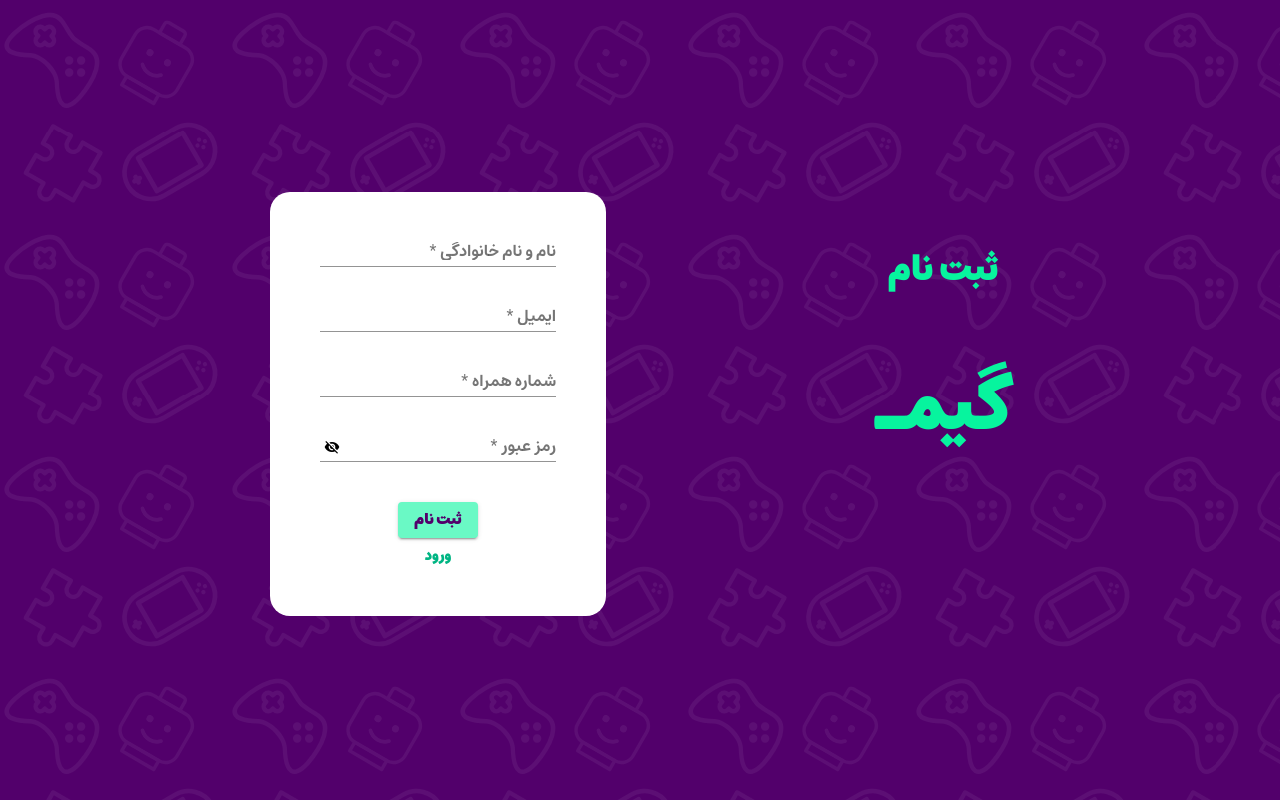
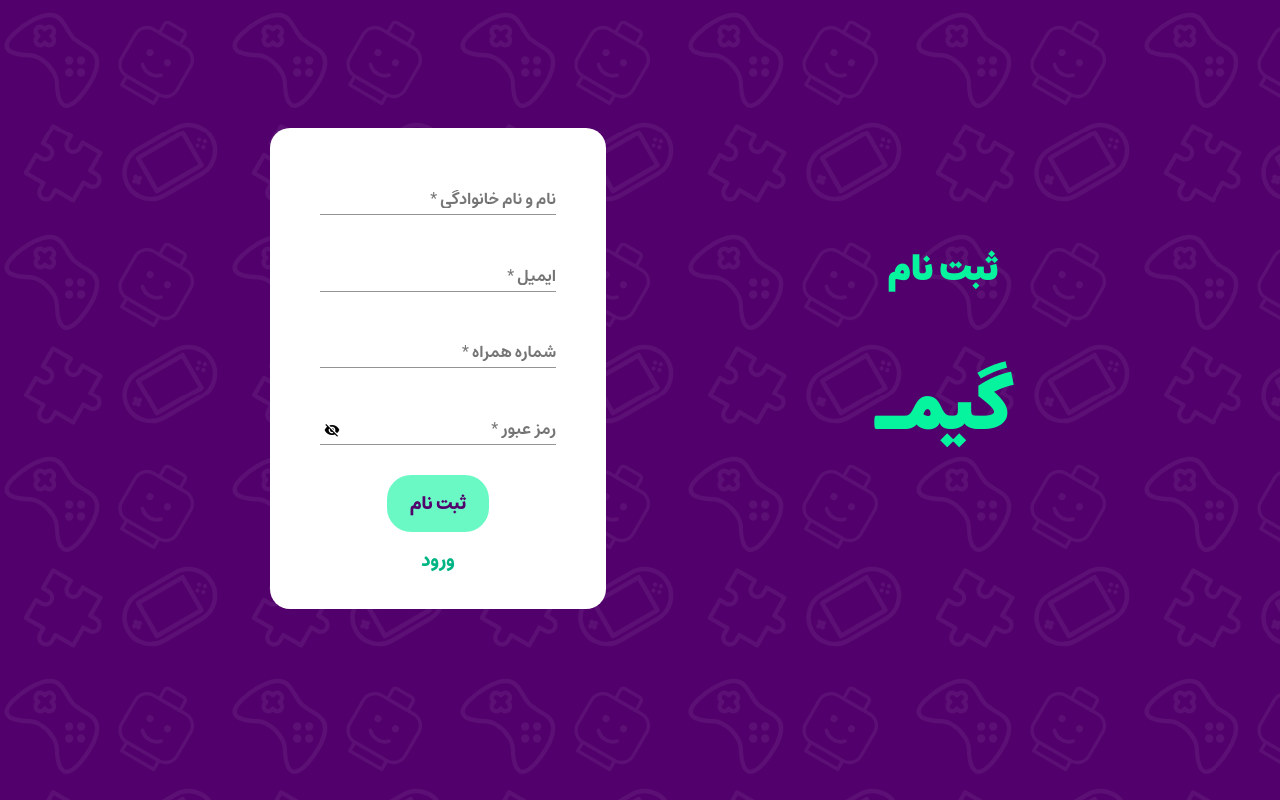
Before and after one commit to AUTGamecraft/GC-Front, an Angular app: page /signup in a window 1280 px wide. Built offline with nearby package versions, Linux system fonts and the light colour scheme.

Commit message:
signup page edited

```diff
--- a/src/app/sign-up-page/sign-up-page.component.html
+++ b/src/app/sign-up-page/sign-up-page.component.html
@@ -1,73 +1,95 @@
-<div
-    style="  display: flex; justify-content: space-evenly; direction: rtl; background-color: #52006b; height: 100%; background-image: url('assets/svg/pattern.svg'); ">
+<div class="signup">
 
 
-    <div style="direction: rtl; text-align: center; margin-top: 15% ;">
+    <div class="signup-title-div">
 
-        <h4 style="font-size:35px;font-family: 'Estedad-Black';color: #07f49e;margin-bottom: 0;">ثبت نام</h4>
-        <h1 style="font-size:70px;font-family: 'Estedad-Black';color: #07f49e;margin-bottom: 0;">گیمـ</h1>
+        <h4 class="signup-title1">
+            {{publicservice.Texts.Texts["signup1"]}}</h4>
+        <h1 class="signup-title2">
+            {{publicservice.Texts.Texts["signup2"]}}</h1>
 
     </div>
 
 
 
-<div  style="background-color: white ; height: 48% ; margin-top: 15%;  text-align: center; border-radius: 20px;padding: 20px 40px 20px 40px;width: 20%;">
-    <div style="padding: 10px;">
-    <div>
-        <form class="example-form">
-            <mat-form-field class="example-full-width" style="text-align: right;width: 100%;">
-             <mat-label style="font-family: 'Estedad-SemiBold';">نام و نام خانوادگی</mat-label>
-                <input matInput [formControl]="emailFormControl4" id="inputName" style="text-align: right;font-family: 'Estedad-Regular';" [(ngModel)] = "publicservice.Name">
-                <mat-error *ngIf=" !emailFormControl4.hasError('required')">
-
-                </mat-error>
-                <mat-error *ngIf="emailFormControl4.hasError('required')" style="font-family: 'Estedad-Regular';">
-                    وارد کردن نام <strong>اجباری</strong> است
+    <div class="left-div">
+        <div class="form-fields-div">
+            <div class="form-field-div">
+                <form>
+                    <mat-form-field class="form-field">
+                        <mat-label class="label">{{publicservice.Texts.Texts["signup3"]}}
+                        </mat-label>
+                        <input matInput [formControl]="emailFormControl4" id="inputName" class="input"
+                            [(ngModel)]="publicservice.Name">
+                        <mat-error *ngIf="emailFormControl4.hasError('required')" class="error">
+                            {{publicservice.Texts.Texts["signup6"]}}
+                            <strong>{{publicservice.Texts.Texts["signup5"]}}</strong>
+                            {{publicservice.Texts.Texts["signup4"]}}
                         </mat-error>
                     </mat-form-field>
                 </form>
             </div>
-    <div>
-        <form class="example-form">
-            <mat-form-field class="example-full-width" style="text-align: right;width: 100%;">
-                <mat-label style="font-family: 'Estedad-SemiBold';">ایمیل</mat-label>
-                <input matInput [formControl]="emailFormControl1" id="inputEmail" placeholder="Ex. pat@example.com"
-                    style="text-align: right;font-family: 'Estedad-Regular';" [(ngModel)]="publicservice.Email">
-                <mat-error *ngIf="emailFormControl1.hasError('email') && !emailFormControl1.hasError('required')" style="font-family: 'Estedad-Regular';">
-                    لطفا یک ایمیل صحیح وارد کنید
+            <div class="form-field-div">
+                <form>
+                    <mat-form-field class="form-field">
+                        <mat-label class="label">{{publicservice.Texts.Texts["signup7"]}}
+                        </mat-label>
+                        <input matInput [formControl]="emailFormControl1" id="inputEmail"
+                            placeholder="Ex. pat@example.com" class="input" [(ngModel)]="publicservice.Email">
+                        <mat-error
+                            *ngIf="emailFormControl1.hasError('email') && !emailFormControl1.hasError('required')"
+                            class="error">
+                            {{publicservice.Texts.Texts["signup8"]}}
                         </mat-error>
-                <mat-error *ngIf="emailFormControl1.hasError('required')"  style="font-family: 'Estedad-Regular';">
-                    وارد کردن ایمیل <strong>اجباری</strong> است
+                        <mat-error *ngIf="emailFormControl1.hasError('required')" class="error">
+                            {{publicservice.Texts.Texts["signup9"]}}
+                            <strong>{{publicservice.Texts.Texts["signup5"]}}</strong>
+                            {{publicservice.Texts.Texts["signup4"]}}
                         </mat-error>
                     </mat-form-field>
                 </form>
             </div>
-    <div>
-        <form class="example-form">
-            <mat-form-field class="example-full-width" style="text-align: right;width: 100%;">
-                <mat-label style="font-family: 'Estedad-SemiBold';">شماره همراه</mat-label>
-                <input matInput [formControl]="emailFormControl2" id="inputPhone" placeholder="*********09" style="text-align: right;font-family: 'Estedad';" [(ngModel)]="publicservice.PhoneNumber" type="text" pattern="[0-9]*" >
-                <mat-error *ngIf="emailFormControl2.hasError('pattern') && !emailFormControl2.hasError('required')" style="font-family: 'Estedad-Regular';">
-                    لطفا یک شماره همراه صحیح وارد کنید
+            <div class="form-field-div">
+                <form>
+                    <mat-form-field class="form-field">
+                        <mat-label class="label">{{publicservice.Texts.Texts["signup10"]}}
+                        </mat-label>
+                        <input matInput [formControl]="emailFormControl2" id="inputPhone" placeholder="*********09"
+                            class="input" [(ngModel)]="publicservice.PhoneNumber" type="text" pattern="[0-9]*">
+                        <mat-error
+                            *ngIf="emailFormControl2.hasError('pattern') && !emailFormControl2.hasError('required')"
+                            class="error">
+                            {{publicservice.Texts.Texts["signup11"]}}
                         </mat-error>
-                <mat-error *ngIf="emailFormControl2.hasError('required')" style="font-family: 'Estedad-Regular';">
-                    وارد کردن شماره همراه <strong>اجباری</strong> است
+                        <mat-error *ngIf="emailFormControl2.hasError('required')" class="error">
+                            {{publicservice.Texts.Texts["signup12"]}}
+                            <strong>{{publicservice.Texts.Texts["signup5"]}}</strong>
+                            {{publicservice.Texts.Texts["signup4"]}}
                         </mat-error>
                     </mat-form-field>
                 </form>
             </div>
-    <div>
-        <form class="example-form">
-            <mat-form-field class="example-full-width" style="text-align: right;padding-bottom: 10px;width: 100%;">
-                <mat-label style="font-family: 'Estedad-SemiBold';">رمز عبور</mat-label>
-                <input matInput [formControl]="emailFormControl3" id="inputPassword" style="text-align: right;font-family: 'Estedad-Regular';" [(ngModel)]="publicservice.Password" [type]="hide ? 'password' : 'text'">
-                <mat-error *ngIf="emailFormControl3.hasError('minLength') && !emailFormControl3.hasError('required')" style="font-family: 'Estedad-Regular';">
-                    حداقل تعداد کاراکتر های رمز 8 عدد می باشد
+            <div class="form-field-div">
+                <form>
+                    <mat-form-field class="form-field">
+                        <mat-label class="label">{{publicservice.Texts.Texts["signup13"]}}
+                        </mat-label>
+                        <input matInput [formControl]="emailFormControl3" id="inputPassword"
+                            class="input"
+                            [(ngModel)]="publicservice.Password" [type]="hide ? 'password' : 'text'">
+                        <mat-error
+                            *ngIf="emailFormControl3.hasError('minlength') && !emailFormControl3.hasError('required')"
+                            class="error">
+                            {{publicservice.Texts.Texts["signup14"]}}
                         </mat-error>
-                <mat-error *ngIf="emailFormControl3.hasError('required')" style="font-family: 'Estedad-Regular';">
-                    وارد کردن رمز عبور <strong>اجباری</strong> است
+                        <mat-error *ngIf="emailFormControl3.hasError('required')"
+                            class="error">
+                            {{publicservice.Texts.Texts["signup15"]}}
+                            <strong>{{publicservice.Texts.Texts["signup5"]}}</strong>
+                            {{publicservice.Texts.Texts["signup4"]}}
                         </mat-error>
-                <button mat-icon-button matSuffix (click)="hide = !hide" [attr.aria-label]="'Hide password'" [attr.aria-pressed]="hide">
+                        <button mat-icon-button matSuffix (click)="hide = !hide" [attr.aria-label]="'Hide password'"
+                            [attr.aria-pressed]="hide">
                             <mat-icon>{{hide ? 'visibility_off' : 'visibility'}}</mat-icon>
                         </button>
 
@@ -76,10 +98,12 @@
             </div>
         </div>
         <div>
-        <button mat-raised-button (click)="signUp()" id="signUpButton"  style="font-size:15px;font-family: 'Estedad-Black'; color: #52006b; background-color: #6af9c5;"  >ثبت نام</button>
+            <button mat-flat-button (click)="signUp()"
+                class="green-button">{{publicservice.Texts.Texts["signup16"]}}</button>
         </div>
-    <div>
-        <button (click)="login()" mat-button [mat-dialog-close]="true" style="color: #00b583; font-family:'Estedad-Black' ;" >ورود</button>
+        <div class="left-button">
+            <button mat-button (click)="login()"
+                class="normal-button">{{publicservice.Texts.Texts["signup17"]}}</button>
         </div>
     </div>
 </div>
--- a/src/app/sign-up-page/sign-up-page.component.scss
+++ b/src/app/sign-up-page/sign-up-page.component.scss
@@ -5,10 +5,84 @@ input::-webkit-inner-spin-button {
     margin: 0; /* <-- Apparently some margin are still there even though it's hidden */
 }
 
-input[type=number] {
-    -moz-appearance:textfield; /* Firefox */
+input[type="number"] {
+    -moz-appearance: textfield; /* Firefox */
 }
-::ng-deep .snackbar{
+::ng-deep .snackbar {
     direction: rtl;
     color: white;
 }
+.green-button {
+    font-family: "Estedad-Bold";
+    color: #52006b;
+    background-color: #6af9c5;
+    border-radius: 24px;
+    padding: 11px 16px;
+    font-size: large;
+    width: 102px;
+    height: 57px;
+}
+.normal-button {
+    font-family: "Estedad-Bold";
+    font-size: large;
+    color: #00b583;
+    padding: 9px 9px 9px 9px;
+    border-radius: 24px;
+    background-color: rgba(255, 255, 255, 0);
+    width: 94px;
+    height: 57px;
+}
+.signup {
+    display: flex;
+    justify-content: space-evenly;
+    direction: rtl;
+    background-color: #52006b;
+    height: 100%;
+    background-image: url("/assets/svg/pattern.svg");
+}
+.signup-title-div {
+    direction: rtl;
+    text-align: center;
+    margin-top: 15%;
+}
+.signup-title1 {
+    font-size: 35px;
+    font-family: "Estedad-Black";
+    color: #07f49e;
+    margin-bottom: 0;
+}
+.signup-title2 {
+    font-size: 70px;
+    font-family: "Estedad-Black";
+    color: #07f49e;
+    margin-bottom: 0;
+}
+.left-div {
+    background-color: white;
+    height: fit-content;
+    margin-top: 10%;
+    text-align: center;
+    border-radius: 20px;
+    padding: 20px 40px 20px 40px;
+    width: 20%;
+}
+.form-fields-div {
+    padding: 10px;
+}
+.form-field {
+    text-align: right;
+    width: 100%;
+}
+.label {
+    font-family: "Estedad-SemiBold";
+}
+.input {
+    text-align: right;
+    font-family: "Estedad-Regular";
+}
+.error{
+    font-family: 'Estedad-Regular';
+}
+.form-field-div{
+    margin-top: 5%;
+}
```
Also changed, not shown: src/app/models/Texts.ts (+18 -0 lines). Lines whose indentation alone changed are shown as unchanged.
